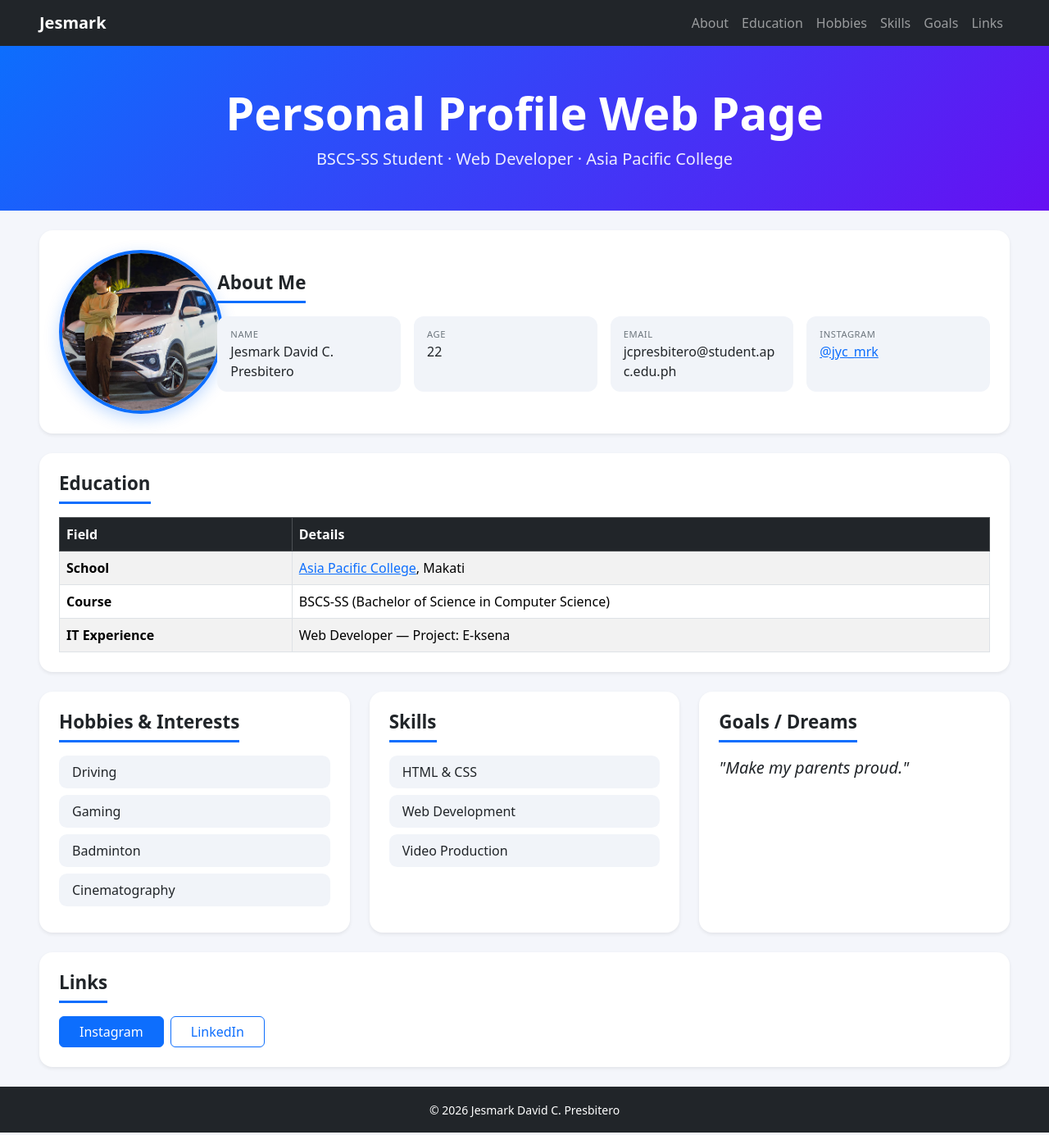
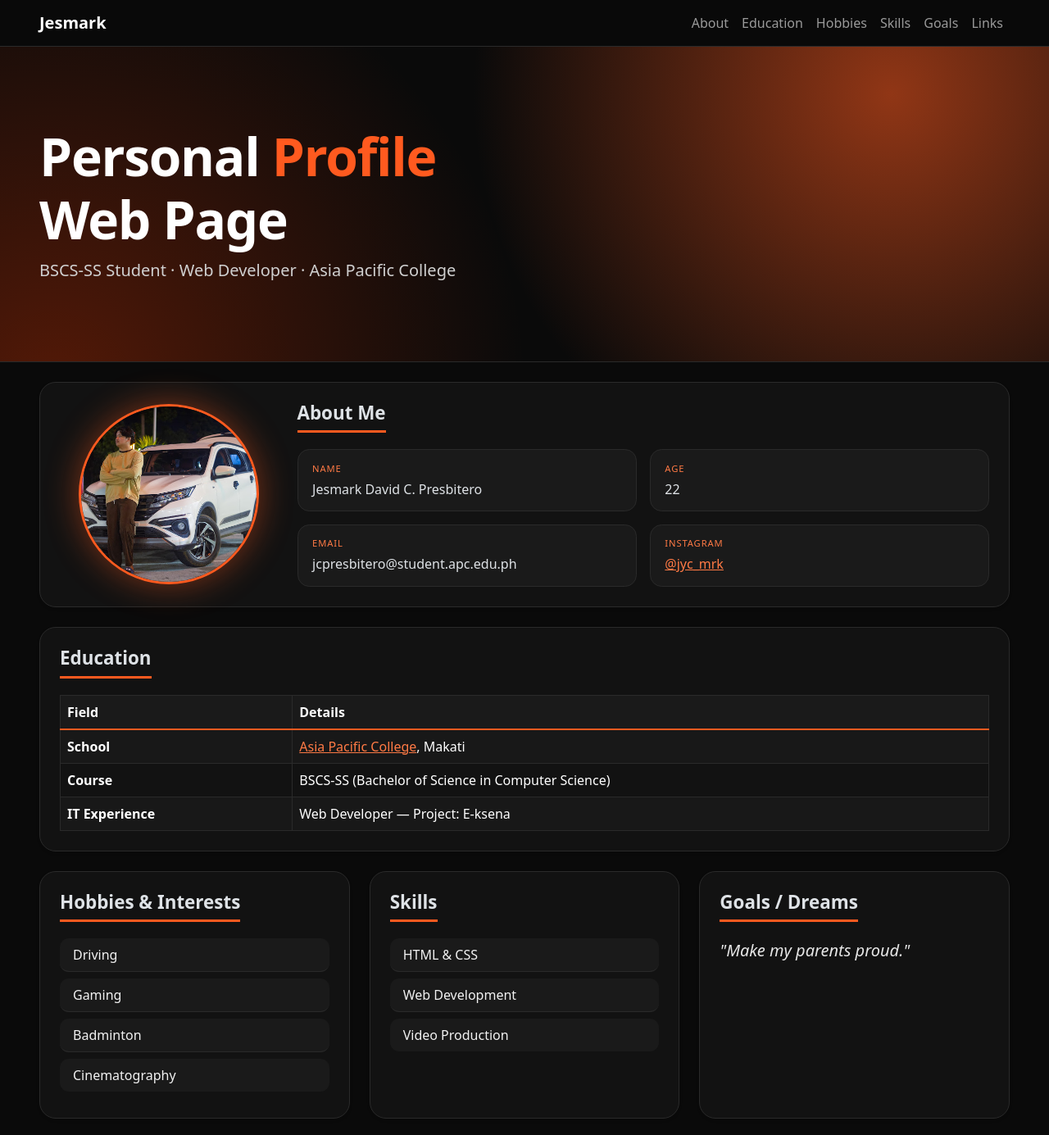
Before and after one commit to JcAPC/webprog-CF251-html-lessons, a plain HTML site: page introduction/index.html in a window 1280 px wide. Shown: the top 1385 px of the page at 82% size. Drawn offline with nearby package versions, Linux system fonts and the light colour scheme.

Commit message:
Apply dark orange theme and fix About Me layout

```diff
--- a/introduction/css/style.css
+++ b/introduction/css/style.css
@@ -1,73 +1,167 @@
+:root {
+  --bg: #0a0a0a;
+  --surface: #121212;
+  --surface-2: #1a1a1a;
+  --line: #2a2a2a;
+  --accent: #ff5a1f;
+  --accent-soft: #ff7a45;
+  --muted: #9a9a9a;
+}
+
 body {
-  background: #f4f6fb;
+  background: var(--bg);
+  color: #f2f2f2;
   font-family: system-ui, -apple-system, "Segoe UI", Roboto, sans-serif;
+}
+
+a {
+  color: var(--accent-soft);
+}
+
+a:hover {
+  color: var(--accent);
 }
 
 section {
   scroll-margin-top: 70px;
 }
 
+.navbar {
+  background: rgba(10, 10, 10, 0.85) !important;
+  backdrop-filter: blur(10px);
+  border-bottom: 1px solid var(--line);
+}
+
+.navbar .nav-link {
+  color: var(--muted);
+  transition: color 0.2s ease;
+}
+
+.navbar .nav-link:hover {
+  color: var(--accent);
+}
+
 .hero {
-  background: linear-gradient(135deg, #0d6efd, #6610f2);
+  background:
+    radial-gradient(circle at 85% 15%, rgba(255, 90, 31, 0.55), transparent 45%),
+    radial-gradient(circle at 5% 110%, rgba(255, 60, 0, 0.3), transparent 45%),
+    var(--bg);
+  border-bottom: 1px solid var(--line);
+}
+
+.hero h1 {
+  letter-spacing: -0.02em;
 }
 
 .hero p {
-  color: #fff;
-  opacity: 0.9;
+  color: #d0d0d0;
+}
+
+.text-accent {
+  color: var(--accent);
 }
 
 .profile-img {
-  width: 200px;
-  height: 200px;
+  width: 100%;
+  max-width: 220px;
+  aspect-ratio: 1 / 1;
   object-fit: cover;
   border-radius: 50%;
-  border: 4px solid #0d6efd;
-  box-shadow: 0 6px 18px rgba(13, 110, 253, 0.25);
+  border: 3px solid var(--accent);
+  box-shadow: 0 0 40px rgba(255, 90, 31, 0.45);
 }
 
 .card {
-  border: 0;
-  border-radius: 1rem;
-  transition: transform 0.2s ease, box-shadow 0.2s ease;
+  background: var(--surface);
+  border: 1px solid var(--line);
+  border-radius: 1.25rem;
+  transition: transform 0.2s ease, border-color 0.2s ease, box-shadow 0.2s ease;
 }
 
 .card:hover {
   transform: translateY(-3px);
-  box-shadow: 0 0.75rem 1.5rem rgba(0, 0, 0, 0.12) !important;
+  border-color: var(--accent);
+  box-shadow: 0 0 30px rgba(255, 90, 31, 0.15) !important;
 }
 
 .section-title {
   font-weight: 700;
   font-size: 1.4rem;
   padding-bottom: 0.5rem;
-  margin-bottom: 1rem;
-  border-bottom: 3px solid #0d6efd;
+  margin-bottom: 1.25rem;
+  border-bottom: 3px solid var(--accent);
   display: inline-block;
 }
 
 .info-tile {
-  background: #f1f4f9;
-  border-radius: 0.75rem;
-  padding: 0.85rem 1rem;
+  background: var(--surface-2);
+  border: 1px solid var(--line);
+  border-radius: 0.9rem;
+  padding: 0.9rem 1.1rem;
   height: 100%;
 }
 
 .info-tile small {
   display: block;
-  color: #6c757d;
+  color: var(--accent-soft);
   text-transform: uppercase;
   font-size: 0.7rem;
-  letter-spacing: 0.05em;
+  letter-spacing: 0.08em;
+  margin-bottom: 0.25rem;
+}
+
+.table {
+  --bs-table-bg: transparent;
+  --bs-table-striped-bg: #181818;
+  --bs-table-border-color: var(--line);
+  color: #f2f2f2;
+}
+
+.table-dark {
+  --bs-table-bg: var(--surface-2);
+  --bs-table-border-color: var(--line);
+  border-bottom: 2px solid var(--accent);
 }
 
 .list-group-item {
-  border: 0;
-  background: #f1f4f9;
-  border-radius: 0.6rem !important;
+  background: var(--surface-2);
+  border: 1px solid var(--line);
+  border-radius: 0.7rem !important;
   margin-bottom: 0.5rem;
+  color: #f2f2f2;
 }
 
 blockquote p {
   font-size: 1.25rem;
   font-style: italic;
+  color: #e6e6e6;
 }
+
+.btn-primary {
+  --bs-btn-bg: var(--accent);
+  --bs-btn-border-color: var(--accent);
+  --bs-btn-color: #fff;
+  --bs-btn-hover-bg: var(--accent-soft);
+  --bs-btn-hover-border-color: var(--accent-soft);
+  --bs-btn-hover-color: #fff;
+  --bs-btn-active-bg: #e64a12;
+  --bs-btn-active-border-color: #e64a12;
+  border-radius: 999px;
+}
+
+.btn-outline-primary {
+  --bs-btn-color: var(--accent);
+  --bs-btn-border-color: var(--accent);
+  --bs-btn-hover-bg: var(--accent);
+  --bs-btn-hover-border-color: var(--accent);
+  --bs-btn-hover-color: #fff;
+  --bs-btn-active-bg: #e64a12;
+  --bs-btn-active-border-color: #e64a12;
+  border-radius: 999px;
+}
+
+footer {
+  background: var(--surface) !important;
+  border-top: 1px solid var(--line);
+  color: var(--muted);
+}
--- a/introduction/index.html
+++ b/introduction/index.html
@@ -1,5 +1,5 @@
 <!DOCTYPE html>
-<html lang="en">
+<html lang="en" data-bs-theme="dark">
 <head>
   <meta charset="UTF-8">
   <meta name="viewport" content="width=device-width, initial-scale=1.0">
@@ -28,9 +28,9 @@
     </div>
   </nav>
 
-  <header class="hero text-white text-center py-5">
-    <div class="container-fluid px-3 px-lg-5">
-      <h1 class="display-4 fw-bold">Personal Profile Web Page</h1>
+  <header class="hero text-white py-5">
+    <div class="container-fluid px-3 px-lg-5 py-lg-5">
+      <h1 class="display-3 fw-bold">Personal <span class="text-accent">Profile</span><br>Web Page</h1>
       <p class="lead mb-0">BSCS-SS Student · Web Developer · Asia Pacific College</p>
     </div>
   </header>
@@ -40,22 +40,22 @@
     <section id="about" class="card shadow-sm mb-4">
       <div class="card-body p-4">
         <div class="row align-items-center g-4">
-          <div class="col-12 col-md-3 col-xl-2 text-center">
+          <div class="col-12 col-md-4 col-lg-3 text-center">
             <img src="IMG_0726.JPG" alt="Jesmark David C. Presbitero" class="profile-img">
           </div>
-          <div class="col-12 col-md-9 col-xl-10">
+          <div class="col-12 col-md-8 col-lg-9">
             <h2 class="section-title">About Me</h2>
             <div class="row g-3">
-              <div class="col-12 col-sm-6 col-xl-3">
+              <div class="col-12 col-sm-6 col-xxl-3">
                 <div class="info-tile text-break"><small>Name</small>Jesmark David C. Presbitero</div>
               </div>
-              <div class="col-12 col-sm-6 col-xl-3">
+              <div class="col-12 col-sm-6 col-xxl-3">
                 <div class="info-tile"><small>Age</small>22</div>
               </div>
-              <div class="col-12 col-sm-6 col-xl-3">
+              <div class="col-12 col-sm-6 col-xxl-3">
                 <div class="info-tile text-break"><small>Email</small>jcpresbitero@student.apc.edu.ph</div>
               </div>
-              <div class="col-12 col-sm-6 col-xl-3">
+              <div class="col-12 col-sm-6 col-xxl-3">
                 <div class="info-tile"><small>Instagram</small><a href="https://www.instagram.com/jyc_mrk/" target="_blank">@jyc_mrk</a></div>
               </div>
             </div>
@@ -142,9 +142,6 @@
     </section>
 
   </main>
-
-  <footer class="bg-dark text-white text-center py-3">
-    <small>&copy; 2026 Jesmark David C. Presbitero</small>
   </footer>
 
   <script src="https://cdn.jsdelivr.net/npm/bootstrap@5.3.3/dist/js/bootstrap.bundle.min.js"></script>
```
